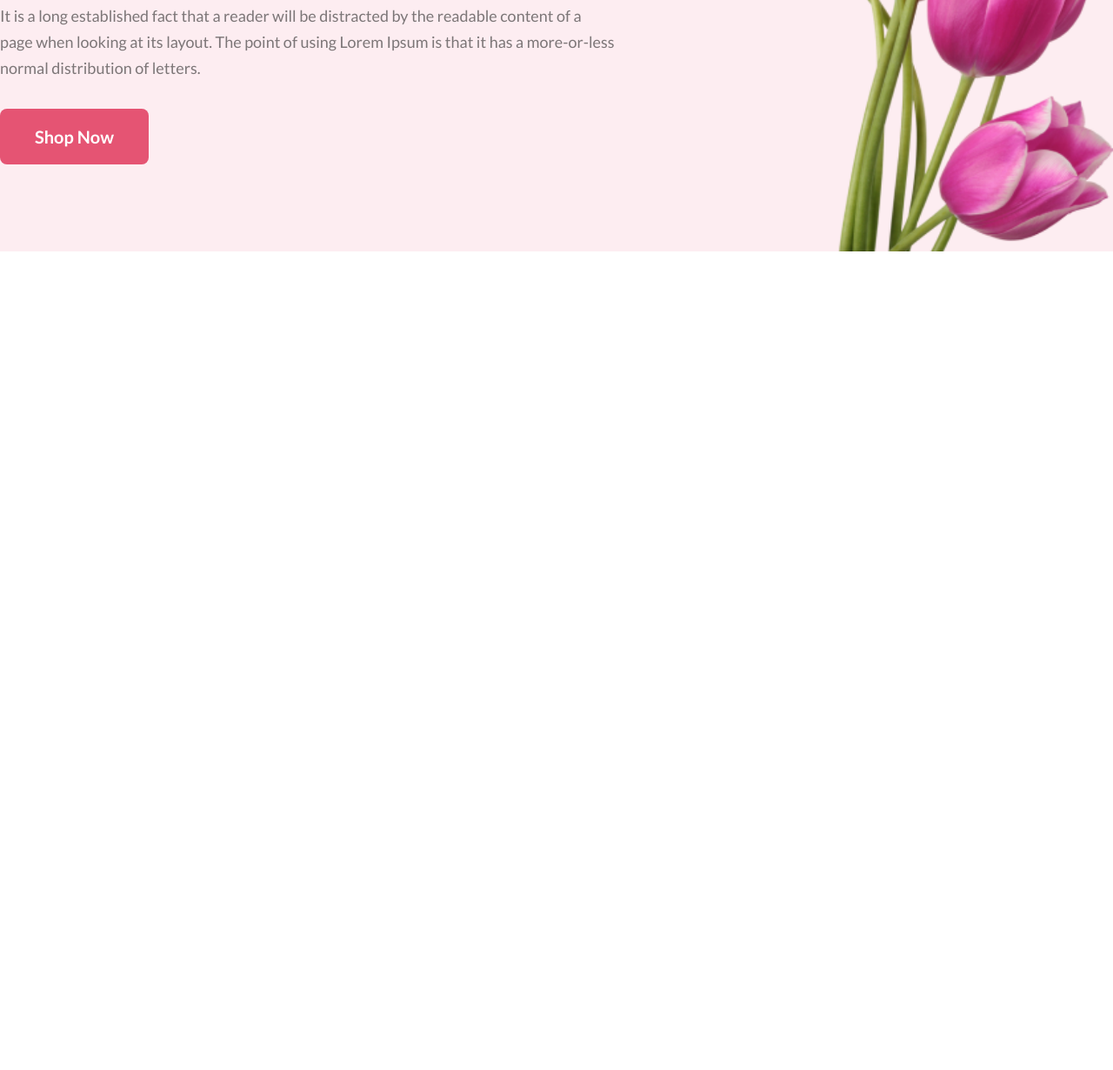
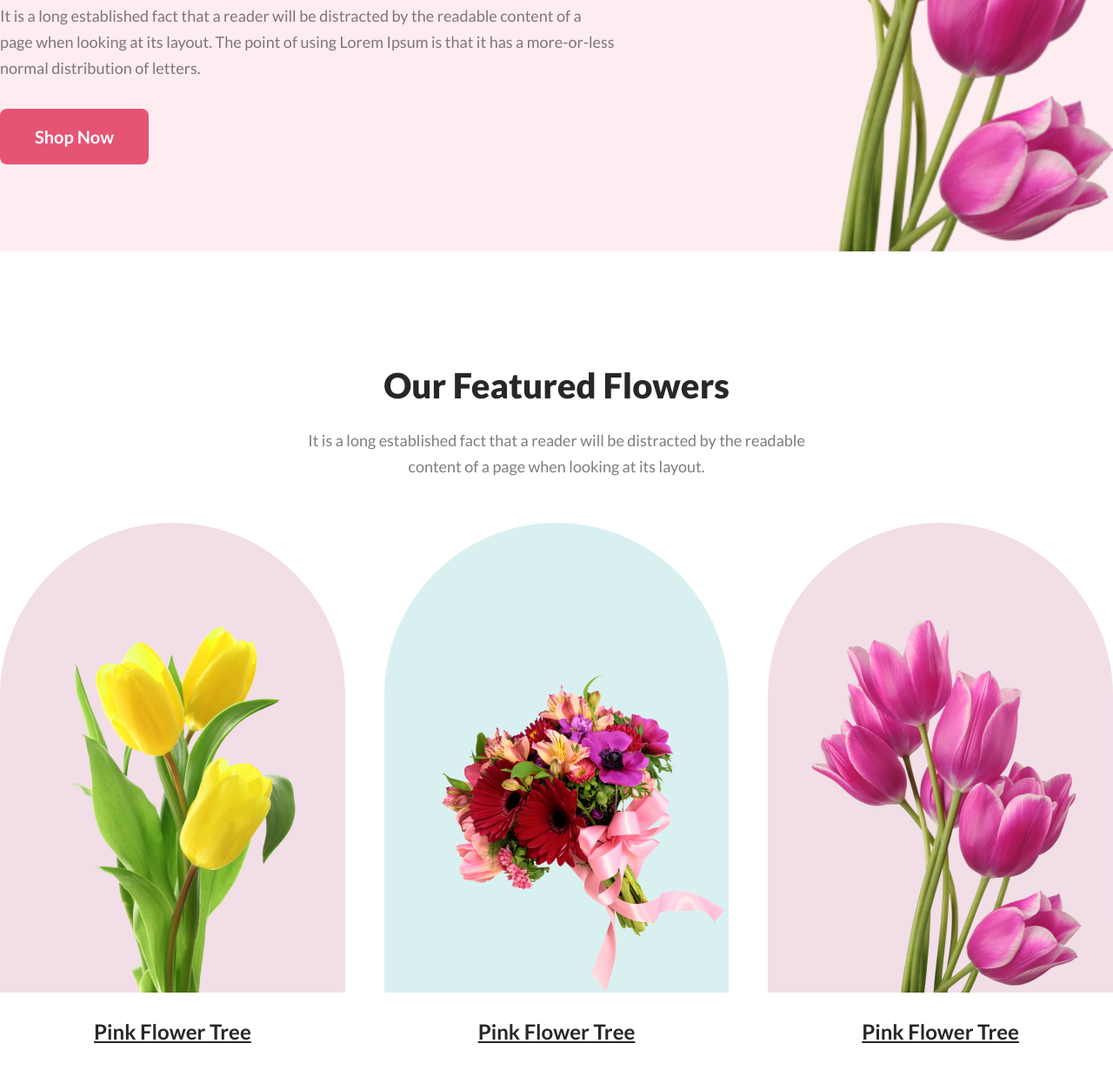
Before and after one commit to saikulislam4/flower-shop, a plain HTML site: page index.html in a window 1280 px wide. Shown: the part 467-1697 px from the top of the page at 87% size. Before the commit the page ends 800 px from the top, so only its background shows below. Drawn offline with Linux system fonts and the light colour scheme.

Commit message:
flowers section added

```diff
--- a/index.html
+++ b/index.html
@@ -32,7 +32,38 @@
         </div>
       </div>
     </header>
-    <main></main>
+    <main>
+      <!-- features flower -->
+      <div class="container">
+        <div class="features_title_contents">
+          <h2 class="primary_title">Our Featured Flowers</h2>
+          <p class="primary_description">It is a long established fact that a reader will be distracted by the readable content of a page when looking at its layout.</p>
+        </div>
+        <div class="features_contents">
+          <div class="flowers_contents">
+            <div class="flower">
+              <img src="/asset/pngwing 7.png" alt="flower">
+            </div>
+
+            <h6 class="flowers_name">Pink Flower Tree</h6>
+          </div>
+          <div class="flowers_contents">
+            <div class="flower background_modified">
+              <img src="/asset/pngwing 5.png" alt="flowers">
+            </div>
+
+            <h6 class="flowers_name">Pink Flower Tree</h6>
+          </div>
+          <div class="flowers_contents">
+            <div class="flower">
+              <img src="/asset/pngwing 6.png" alt="flower">
+            </div>
+
+            <h6 class="flowers_name">Pink Flower Tree</h6>
+          </div>
+        </div>
+      </div>
+    </main>
     <footer></footer>
   </body>
 </html>
--- a/style/style.css
+++ b/style/style.css
@@ -12,6 +12,22 @@
 /* -----------shared style?----------- */
 .header_contents {
     background: rgba(229, 84, 115, 0.10);
+}
+
+.primary_title {
+    color: #272727;
+    font-size: 40px;
+    font-weight: 800;
+    margin-bottom: 24px;
+}
+
+.primary_description {
+    color: rgba(39, 39, 39, 0.60);
+    font-size: 18px;
+    font-weight: 400;
+    line-height: 30px;
+    padding: 0 350px;
+
 }
 
 .primary_btn {
@@ -34,7 +50,6 @@
 .banner_item_contents {
     padding-top: 150px;
     padding-bottom: 100px;
-    /* padding-right: 50px; */
     width: 60%;
 }
 
@@ -59,9 +74,60 @@
 
 /* banner_image section */
 
-.banner_item img{
+.banner_item img {
     height: 100%;
     width: 100%;
     margin-bottom: -107px;
 
 }
+
+/* features flowers section start */
+
+.features_title_contents {
+    text-align: center;
+    margin-top: 130px;
+}
+
+.features_contents {
+    display: flex;
+    justify-content: space-between;
+    margin-top: 50px;
+    text-align: center;
+
+}
+
+.flowers_contents {
+    width: 31%;
+    margin-bottom: 30px;
+
+
+
+}
+
+.flowers_name {
+    margin-top: 30px;
+    color: #272727;
+    text-align: center;
+    font-size: 24px;
+    font-weight: 700;
+    text-decoration-line: underline;
+}
+
+.flower {
+    position: relative;
+    box-sizing: border-box;
+    height: 540px;
+    border-radius: 300px 300px 0px 0px;
+    background: rgba(167, 33, 98, 0.15);
+}
+
+.flower img {
+    position: absolute;
+    bottom: 0px;
+    left: 50px;
+
+}
+
+.background_modified {
+    background: rgba(5, 151, 160, 0.15);
+}
```
Also changed, not shown: 1 other file.
